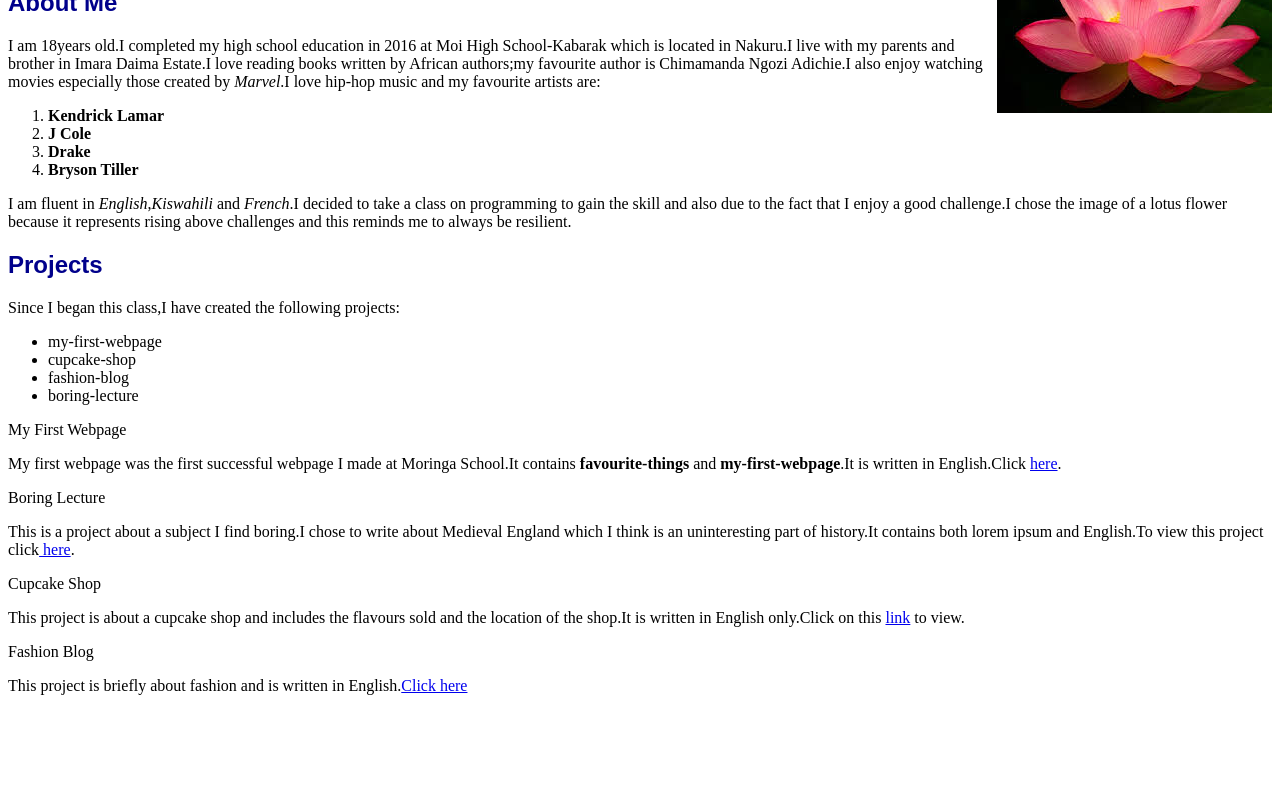
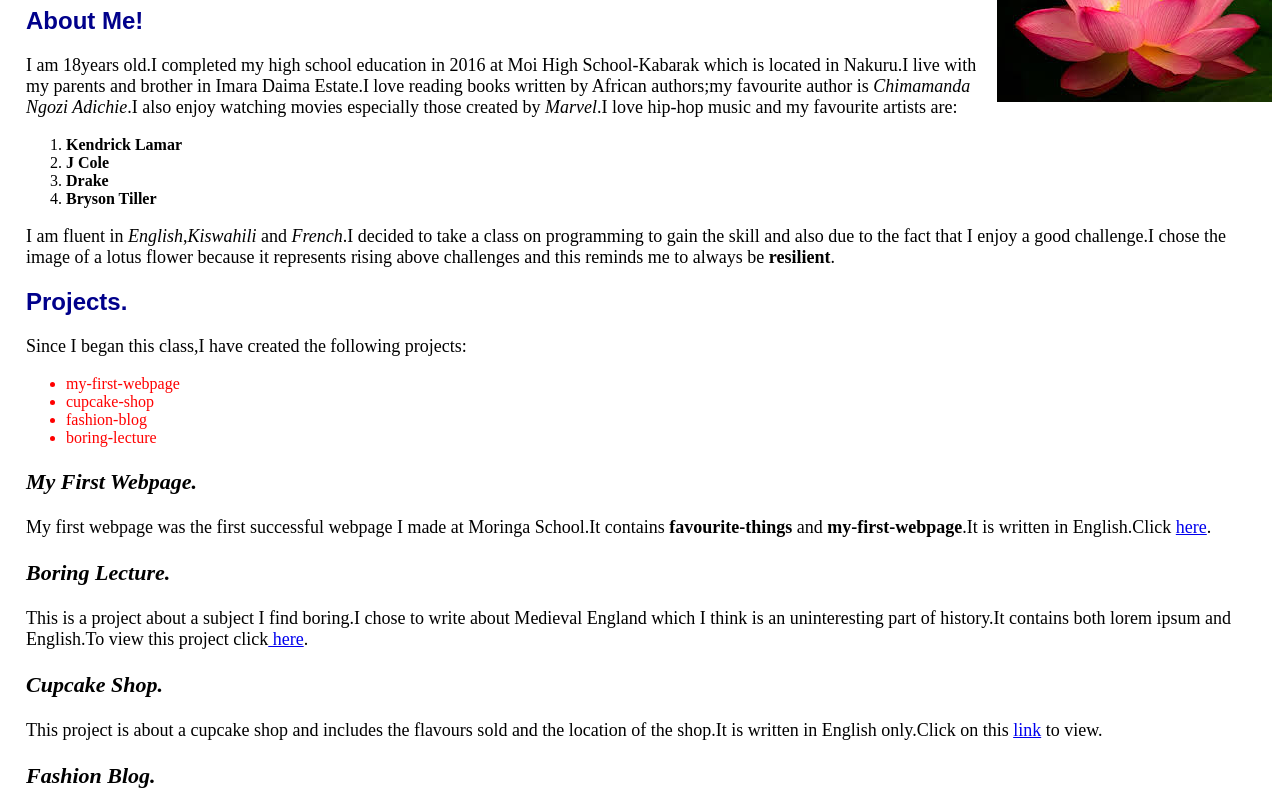
Before and after one commit to Ilovenyambura/Ilovenyambura.github.io, a plain HTML site: page index.html in a window 1280 px wide. Shown: the part 91-881 px from the top of the page. Before the commit the page ends 802 px from the top, so only its background shows below. Drawn offline with Linux system fonts and the light colour scheme.

Commit message:
add text styles to webpage

```diff
--- a/css/styles.css
+++ b/css/styles.css
@@ -4,6 +4,8 @@
 }
 h1{
   font-weight: bold;
+
+
 }
 .bold{
   font-style: italic;
@@ -12,3 +14,20 @@ h2{
   font-family: sans-serif;
   color: darkblue;
 }
+.drop{
+  padding:8px;
+  border: 2px;
+  margin: 10px;
+}
+.intro{
+  font-style: italic;
+  font-weight: bolder;
+  font-size: 22px;
+}
+.clean{
+  font-family: serif;
+  color: red;
+}
+p{
+font-size: 18px;
+}
--- a/index.html
+++ b/index.html
@@ -9,33 +9,36 @@
       <img src="image/lotus.jpg">
     </div>
 
+    <div class="drop">
     <h1>Nyambura Karanja</h1>
 
-    <h2>About Me</h2>
-    <p>I am 18years old.I completed my high school education in 2016 at Moi High School-Kabarak which is located in Nakuru.I live with my parents and brother in Imara Daima Estate.I love reading books written by African authors;my favourite author is Chimamanda Ngozi Adichie.I also enjoy watching movies especially those created by <em>Marvel</em>.I love hip-hop music and my favourite artists are:
+
+    <h2>About Me!</h2>
+    <p>I am 18years old.I completed my high school education in 2016 at Moi High School-Kabarak which is located in Nakuru.I live with my parents and brother in Imara Daima Estate.I love reading books written by African authors;my favourite author is <em>Chimamanda Ngozi Adichie</em>.I also enjoy watching movies especially those created by <em>Marvel</em>.I love hip-hop music and my favourite artists are:
       <ol>
         <li><strong>Kendrick Lamar</strong></li>
         <li><strong>J Cole</strong></li>
         <li><strong>Drake</strong></li>
         <li><strong>Bryson Tiller</strong></li>
       </ol>
-    <p>I am fluent in <span class="bold">English</span>,<span class="bold">Kiswahili</span> and <span class="bold">French</span>.I decided to take a class on programming to gain the skill and also due to the fact that I enjoy a good challenge.I chose the image of a lotus flower because it represents rising above challenges and this reminds me to always be resilient.</p>
+    <p>I am fluent in <span class="bold">English</span>,<span class="bold">Kiswahili</span> and <span class="bold">French</span>.I decided to take a class on programming to gain the skill and also due to the fact that I enjoy a good challenge.I chose the image of a lotus flower because it represents rising above challenges and this reminds me to always be <strong>resilient</strong>.</p>
 
-    <h2>Projects</h2>
+    <h2>Projects.</h2>
     <p>Since I began this class,I have created the following projects:
-      <ul>
+      <ul class="clean">
         <li>my-first-webpage</li>
         <li>cupcake-shop</li>
         <li>fashion-blog</li>
         <li>boring-lecture</li>
       </ul>
-    <p>My First Webpage</p>
+    <p class="intro">My First Webpage.</p>
     <p>My first webpage was the first successful webpage I made at Moringa School.It contains <strong>favourite-things</strong> and <strong>my-first-webpage</strong>.It is written in English.Click <a href="https://github.com/Ilovenyambura/my-first-webpage">here</a>.</p>
-    <p>Boring Lecture</p>
+    <p class="intro">Boring Lecture.</p>
     <p>This is a project about a subject I find boring.I chose to write about Medieval England which I think is an uninteresting part of history.It contains both lorem ipsum and English.To view this project click<a href="https://github.com/Ilovenyambura/boredom"> here</a>.</p>
-    <p>Cupcake Shop</p>
+    <p class="intro">Cupcake Shop.</p>
     <p>This project is about a cupcake shop and includes the flavours sold and the location of the shop.It is written in English only.Click on this <a href="https://github.com/Ilovenyambura/shop">link</a> to view.</p>
-    <p>Fashion Blog</p>
-    <p>This project is briefly about fashion and is written in English.<a href="https://github.com/Ilovenyambura/la-mode">Click here</a></p>
+    <p class="intro">Fashion Blog.</p>
+    <p>This project is briefly about fashion and is written in English.<a href="https://github.com/Ilovenyambura/la-mode">Click here</a>.</p>
+    </div>
   </body>
 </html>
```
